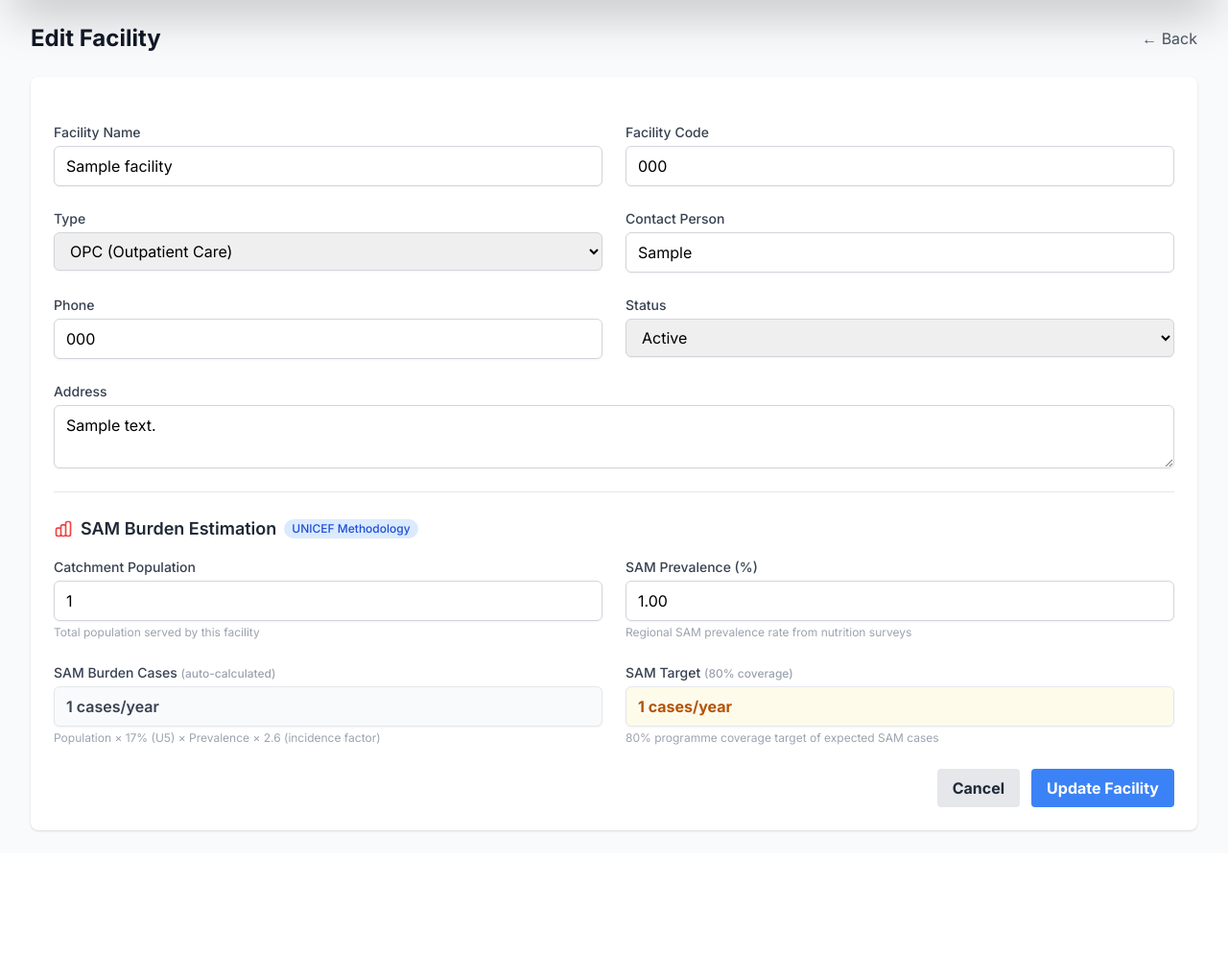
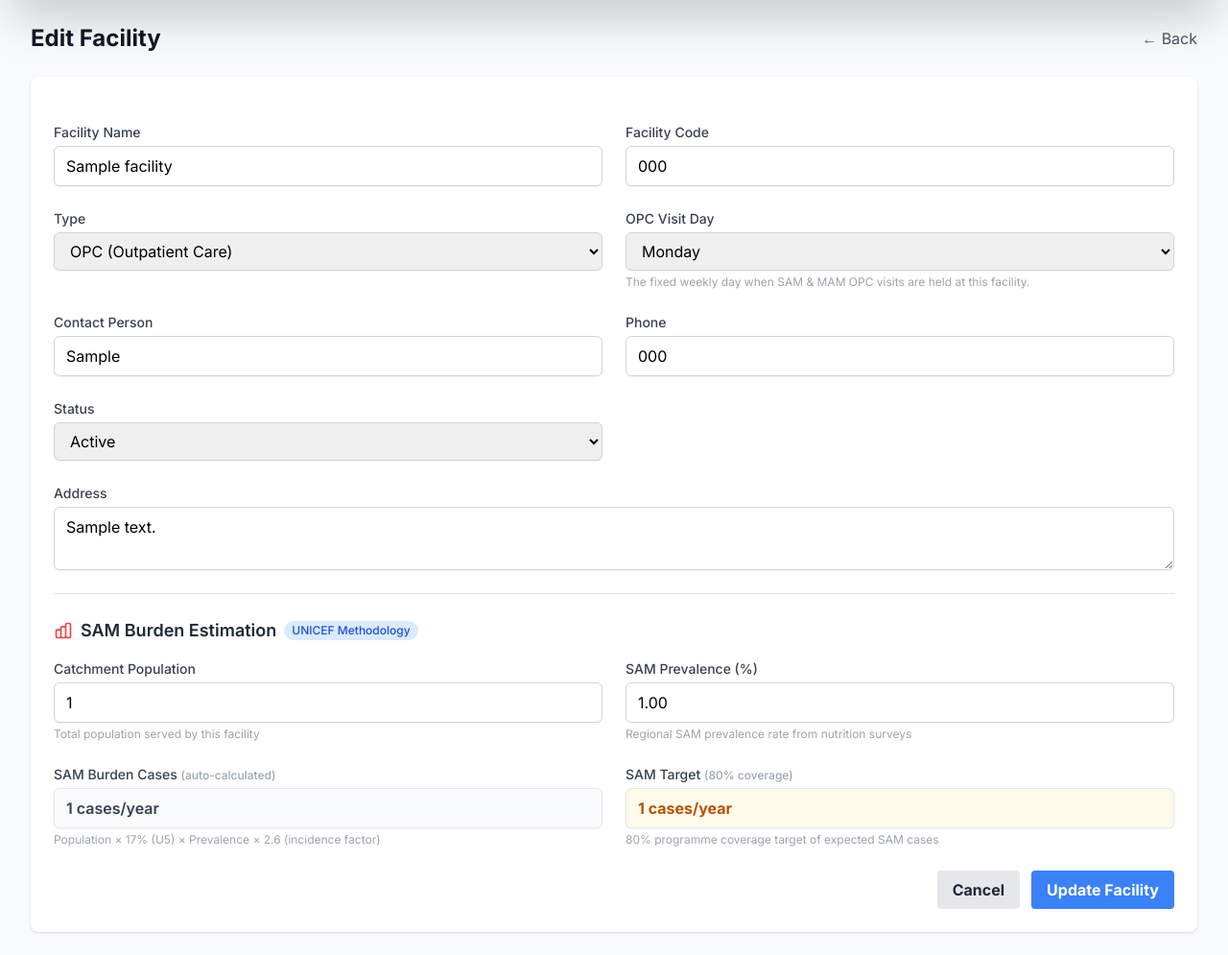
Before and after one commit to ajm1313/cmam-tracker-django, a Django app: page /manage/facilities/1/edit/ in a window 1280 px wide. Shown: the part 68-1063 px from the top of the page at 96% size. Before the commit the page ends 935 px from the top, so only its background shows below. Run offline with Django 5.2, Linux system fonts and the light colour scheme; a user stored in the database is signed in; tables that the repository leaves empty hold one stand-in row (values such as "Sample post"); some libraries are stand-ins or nearby versions.

Commit message:
feat: add opc_day field to Facility; schedule OPC visits on facility's weekly clinic day

```diff
--- a/apps/api/serializers.py
+++ b/apps/api/serializers.py
@@ -56,11 +56,13 @@ class UserSerializer(serializers.ModelSerializer):
 class FacilitySerializer(serializers.ModelSerializer):
     district_name = serializers.CharField(source='district.name', read_only=True)
     region_name = serializers.CharField(source='district.region.name', read_only=True)
+    opc_day_display = serializers.CharField(source='opc_day_display', read_only=True)
 
     class Meta:
         model = Facility
         fields = ['id', 'name', 'code', 'type', 'district', 'district_name',
-                  'region_name', 'address', 'contact_person', 'phone', 'capacity']
+                  'region_name', 'address', 'contact_person', 'phone', 'capacity',
+                  'opc_day', 'opc_day_display']
 
 
 class InventoryItemSerializer(serializers.ModelSerializer):
--- a/apps/facilities/models.py
+++ b/apps/facilities/models.py
@@ -11,6 +11,16 @@ class Facility(TimeStampedModel):
         ('IPC', 'Inpatient Care'),
     ]
 
+    OPC_DAY_CHOICES = [
+        (0, 'Monday'),
+        (1, 'Tuesday'),
+        (2, 'Wednesday'),
+        (3, 'Thursday'),
+        (4, 'Friday'),
+        (5, 'Saturday'),
+        (6, 'Sunday'),
+    ]
+
     name = models.CharField(max_length=255)
     code = models.CharField(max_length=50, unique=True)
     type = models.CharField(max_length=10, choices=FACILITY_TYPES)
@@ -20,6 +30,10 @@ class Facility(TimeStampedModel):
     contact_person = models.CharField(max_length=255, null=True, blank=True)
     phone = models.CharField(max_length=20, null=True, blank=True)
     email = models.EmailField(null=True, blank=True)
+    opc_day = models.IntegerField(
+        choices=OPC_DAY_CHOICES, null=True, blank=True,
+        help_text='Weekly OPC clinic day (used to schedule SAM & MAM OPC visits)'
+    )
     population = models.PositiveIntegerField(null=True, blank=True, help_text='Catchment population of the facility')
     sam_prevalence = models.DecimalField(max_digits=5, decimal_places=2, null=True, blank=True, help_text='SAM prevalence rate (%) of the region')
     latitude = models.DecimalField(max_digits=10, decimal_places=8, null=True, blank=True)
@@ -50,6 +64,13 @@ class Facility(TimeStampedModel):
         return self.type == 'IPC'
 
     @property
+    def opc_day_display(self):
+        """Return the human-readable OPC day name"""
+        if self.opc_day is None:
+            return None
+        return dict(self.OPC_DAY_CHOICES).get(self.opc_day)
+
+    @property
     def expected_sam_cases(self):
         """UNICEF estimate: Population × U5% × SAM prevalence × incidence correction factor (2.6)"""
         if self.population and self.sam_prevalence:
--- a/apps/facilities/views.py
+++ b/apps/facilities/views.py
@@ -39,6 +39,8 @@ def facility_create(request):
         address = request.POST.get('address', '').strip() or None
         population = request.POST.get('population', '').strip() or None
         sam_prevalence = request.POST.get('sam_prevalence', '').strip() or None
+        opc_day_raw = request.POST.get('opc_day', '').strip()
+        opc_day = int(opc_day_raw) if opc_day_raw != '' else None
 
         if not name or not code or not facility_type or not district_id:
             messages.error(request, 'Name, Code, Type, and District are required')
@@ -61,6 +63,7 @@ def facility_create(request):
                 address=address,
                 population=int(population) if population else None,
                 sam_prevalence=sam_prevalence if sam_prevalence else None,
+                opc_day=opc_day,
             )
             messages.success(request, f'Facility "{name}" created successfully')
             return redirect('facilities:facility_list')
@@ -104,6 +107,9 @@ def facility_edit(request, pk):
         sam_val = request.POST.get('sam_prevalence', '').strip()
         facility.sam_prevalence = sam_val if sam_val else None
 
+        opc_day_raw = request.POST.get('opc_day', '').strip()
+        facility.opc_day = int(opc_day_raw) if opc_day_raw != '' else None
+
         if not facility.name or not facility.code:
             messages.error(request, 'Name and Code are required')
         elif Facility.objects.filter(code=facility.code).exclude(pk=pk).exists():
--- a/templates/facilities/facility_edit.html
+++ b/templates/facilities/facility_edit.html
@@ -23,10 +23,24 @@
                 </div>
                 <div>
                     <label class="block text-sm font-medium text-gray-700">Type</label>
-                    <select name="type" required class="mt-1 block w-full border border-gray-300 rounded-md shadow-sm py-2 px-3 focus:outline-none focus:ring-blue-500 focus:border-blue-500">
+                    <select name="type" id="id_type" required class="mt-1 block w-full border border-gray-300 rounded-md shadow-sm py-2 px-3 focus:outline-none focus:ring-blue-500 focus:border-blue-500">
                         <option value="OPC" {% if facility.type == 'OPC' %}selected{% endif %}>OPC (Outpatient Care)</option>
                         <option value="IPC" {% if facility.type == 'IPC' %}selected{% endif %}>IPC (Inpatient Care)</option>
                     </select>
+                </div>
+                <div id="opc_day_row" {% if facility.type != 'OPC' %}style="display:none"{% endif %}>
+                    <label class="block text-sm font-medium text-gray-700">OPC Visit Day</label>
+                    <select name="opc_day" id="id_opc_day" class="mt-1 block w-full border border-gray-300 rounded-md shadow-sm py-2 px-3 focus:outline-none focus:ring-blue-500 focus:border-blue-500">
+                        <option value="">— Not set —</option>
+                        <option value="0" {% if facility.opc_day == 0 %}selected{% endif %}>Monday</option>
+                        <option value="1" {% if facility.opc_day == 1 %}selected{% endif %}>Tuesday</option>
+                        <option value="2" {% if facility.opc_day == 2 %}selected{% endif %}>Wednesday</option>
+                        <option value="3" {% if facility.opc_day == 3 %}selected{% endif %}>Thursday</option>
+                        <option value="4" {% if facility.opc_day == 4 %}selected{% endif %}>Friday</option>
+                        <option value="5" {% if facility.opc_day == 5 %}selected{% endif %}>Saturday</option>
+                        <option value="6" {% if facility.opc_day == 6 %}selected{% endif %}>Sunday</option>
+                    </select>
+                    <p class="mt-1 text-xs text-gray-400">The fixed weekly day when SAM &amp; MAM OPC visits are held at this facility.</p>
                 </div>
                 <div>
                     <label class="block text-sm font-medium text-gray-700">Contact Person</label>
@@ -98,6 +112,14 @@
 {% block extra_js %}
 <script>
 document.addEventListener('DOMContentLoaded', function() {
+    const typeSelect = document.getElementById('id_type');
+    const opcDayRow = document.getElementById('opc_day_row');
+    function toggleOpcDay() {
+        opcDayRow.style.display = typeSelect.value === 'OPC' ? '' : 'none';
+    }
+    typeSelect.addEventListener('change', toggleOpcDay);
+    toggleOpcDay();
+
     const UNDER5 = 0.17, ICF = 2.6, COVERAGE = 0.80;
     const popInput = document.getElementById('id_population');
     const prevInput = document.getElementById('id_sam_prevalence');
```
Also changed, not shown: apps/cases/models.py (+11 -3 lines), templates/facilities/facility_create.html (+28 -1 lines), templates/facilities/facility_detail.html (+16 -0 lines), apps/facilities/migrations/0003_add_opc_day.py (added).
